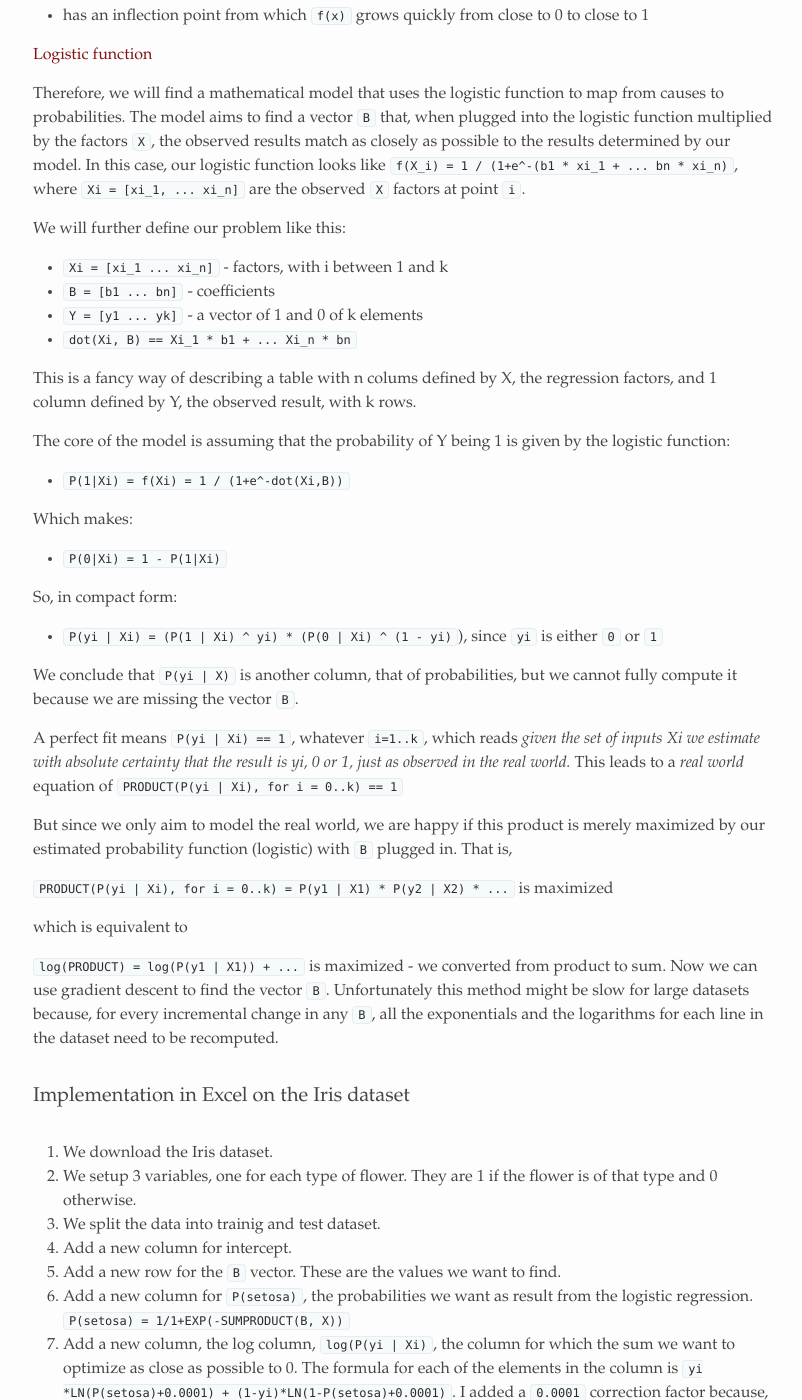
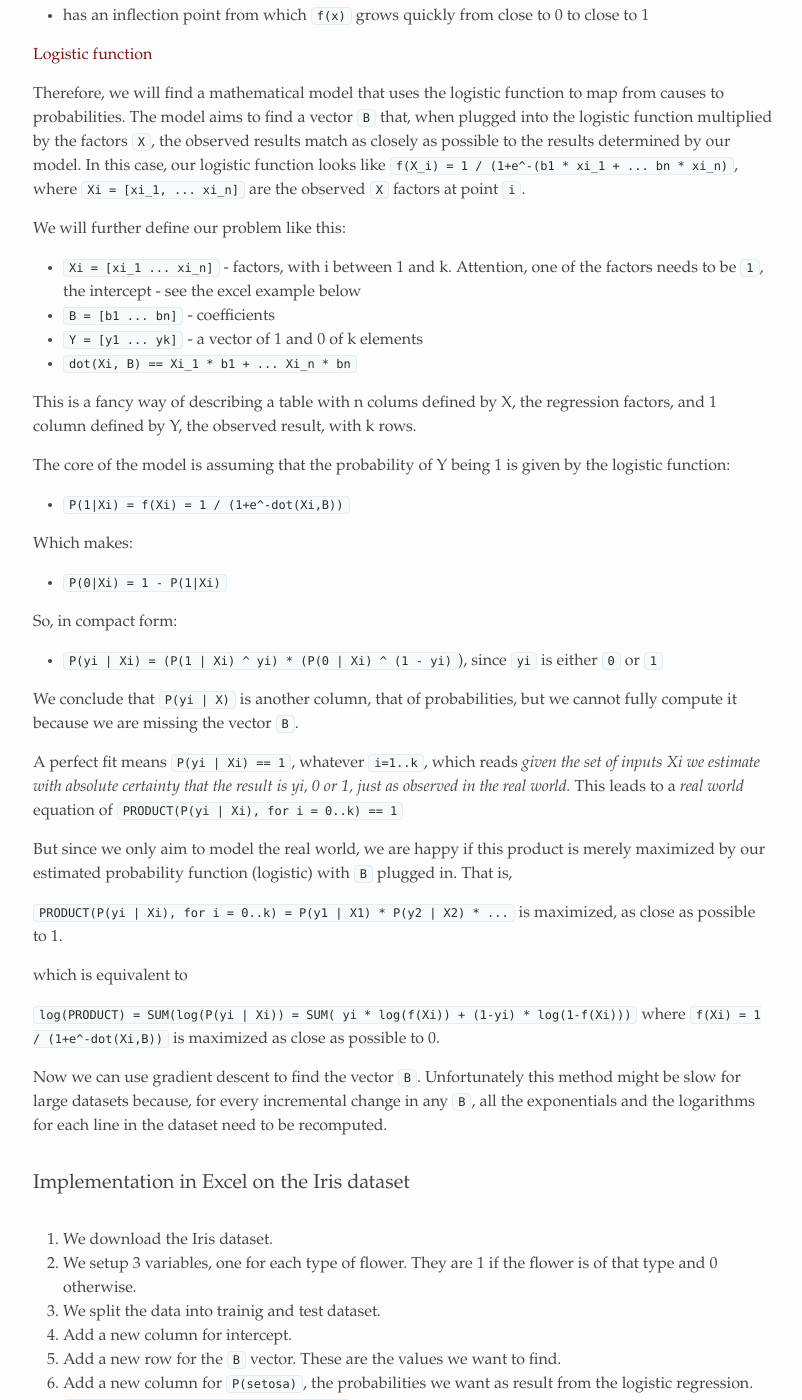
Before and after one commit to alexandrugris/my-jekyll-tech-blog, a Jekyll site: the page built from MyBlog/_posts/2018-08-24-logistic-regression.markdown, in a window 1280 px wide and 1400 px high, scrolled down 968 px. Shown: the whole window, without its empty margins (237-1039 px from the left). Built offline with Jekyll 4.4.1, drawn with Linux system fonts in a browser that asks for light colours; some of the changed text lies outside the part shown.

Commit message:
small changes

```diff
--- a/MyBlog/_posts/2018-08-24-logistic-regression.markdown
+++ b/MyBlog/_posts/2018-08-24-logistic-regression.markdown
@@ -32,7 +32,7 @@ Therefore, we will find a mathematical model that uses the logistic function to
 
 We will further define our problem like this:
 
- - `Xi = [xi_1 ... xi_n]` - factors, with i between 1 and k
+ - `Xi = [xi_1 ... xi_n]` - factors, with i between 1 and k. Attention, one of the factors needs to be `1`, the intercept - see the excel example below
  - `B = [b1 ... bn]` - coefficients
  - `Y = [y1 ... yk]` - a vector of 1 and 0 of k elements
  - `dot(Xi, B) == Xi_1 * b1 + ... Xi_n * bn`
@@ -54,11 +54,13 @@ A perfect fit means `P(yi | Xi) == 1`, whatever `i=1..k`, which reads *given the
 
  But since we only aim to model the real world, we are happy if this product is merely maximized by our estimated probability function (logistic) with `B` plugged in. That is,
 
-`PRODUCT(P(yi | Xi), for i = 0..k) = P(y1 | X1) * P(y2 | X2) * ...` is maximized
+`PRODUCT(P(yi | Xi), for i = 0..k) = P(y1 | X1) * P(y2 | X2) * ...` is maximized, as close as possible to 1.
 
 which is equivalent to
 
-`log(PRODUCT) = log(P(y1 | X1)) + ...` is maximized - we converted from product to sum. Now we can use gradient descent to find the vector `B`. Unfortunately this method might be slow for large datasets because, for every incremental change in any `B`, all the exponentials and the logarithms for each line in the dataset need to be recomputed.
+`log(PRODUCT) = SUM(log(P(yi | Xi)) = SUM( yi * log(f(Xi)) + (1-yi) * log(1-f(Xi)))` where `f(Xi) = 1 / (1+e^-dot(Xi,B))` is maximized as close as possible to 0.
+
+Now we can use gradient descent to find the vector `B`. Unfortunately this method might be slow for large datasets because, for every incremental change in any `B`, all the exponentials and the logarithms for each line in the dataset need to be recomputed.
 
 ### Implementation in Excel on the Iris dataset
 
@@ -74,7 +76,7 @@ which is equivalent to
 10. Because the setosa is strictly separated from the other two types, the solver steps continues until the regression becomes very tight and the coefficients very large. In order for the `1/1+EXP(-SUMPRODUCT)` not to overflow, I added a constraint for the `-SUMPRODUCT()` to be less or equal to 50. This does not seem to impact the quality of the regression.
 11. Check the test data.
 
-Excel file (here]({{site.url}}/assets/iris.xlsx)
+Excel file [here]({{site.url}}/assets/iris.xlsx)
 
 ![Solver Dialog]({{site.url}}/assets/logistic_regression_1.png)
 
```
